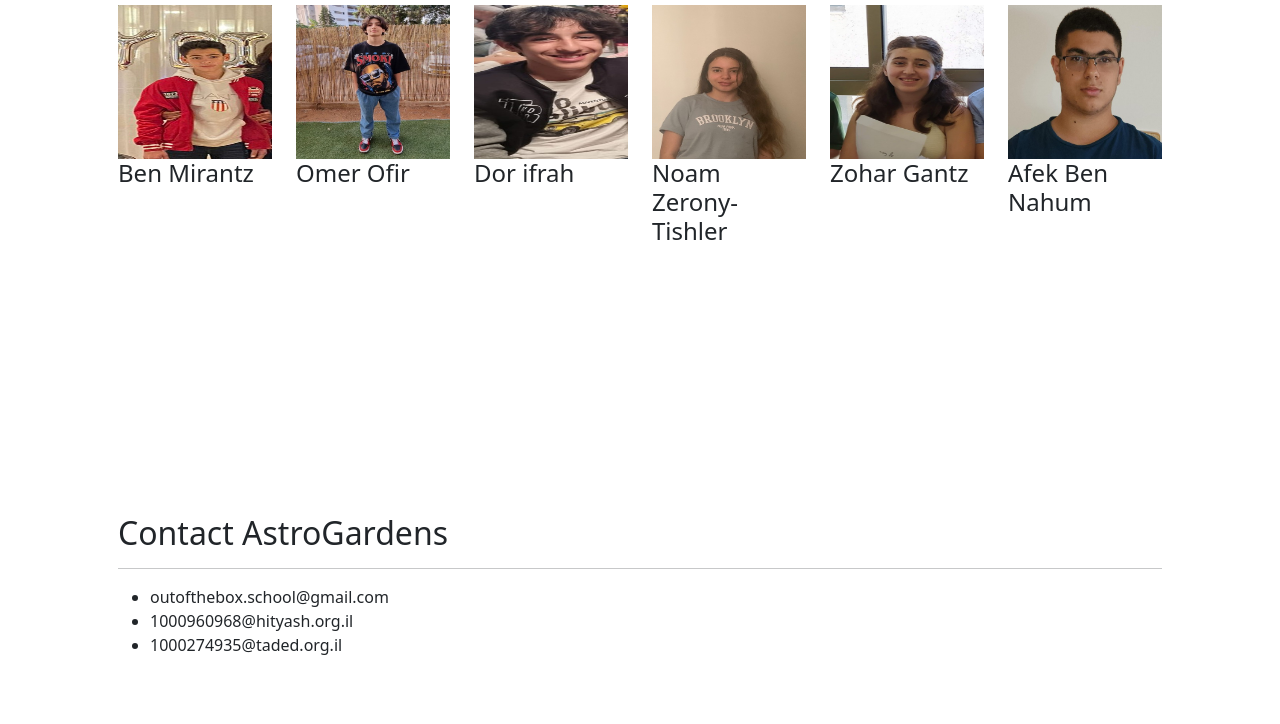
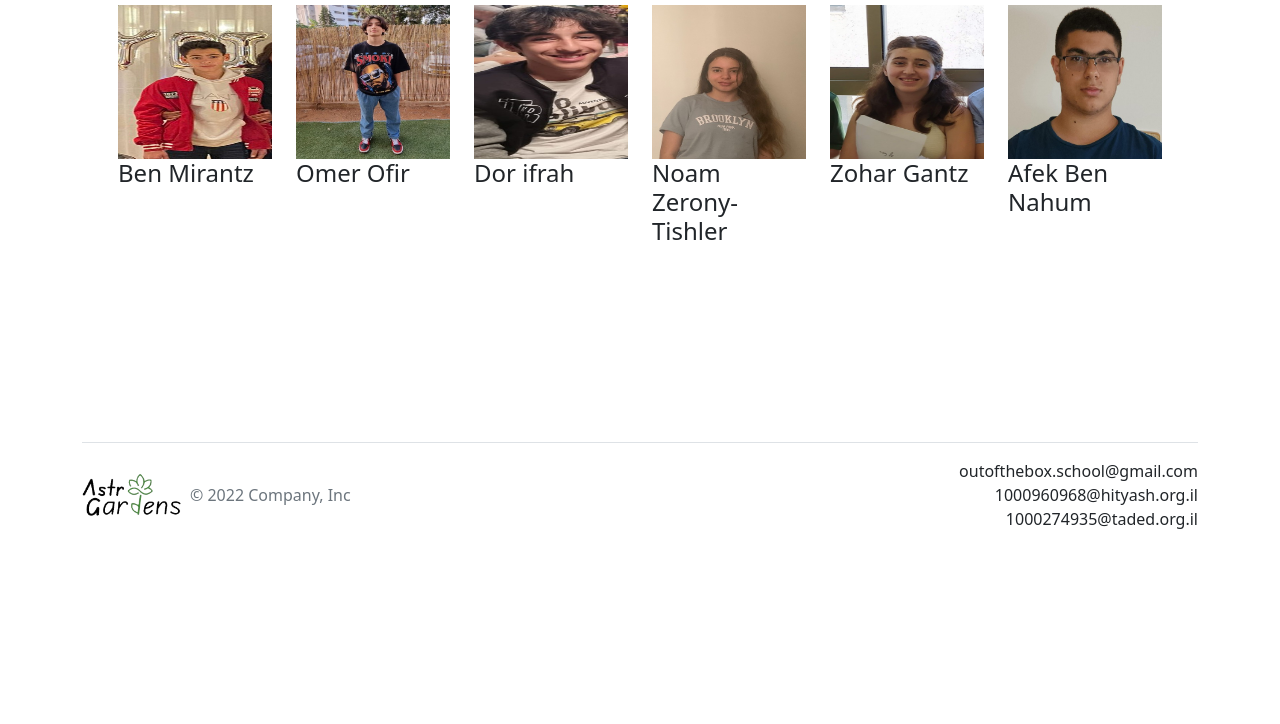
Before and after one commit to anonymous675/AstroGardens, a website: page index.html in a window 1280 px wide. Shown: the part 6575-7299 px from the top of the page. After the commit the page ends 7146 px from the top, so only its background shows below. Drawn offline with nearby package versions, Linux system fonts and the light colour scheme.

Commit message:
Update index.html

```diff
--- a/index.html
+++ b/index.html
@@ -157,21 +157,22 @@
         </div>
     </section>
 
-    <section id="contact">
-       <div class="container px-4 px-lg-5 py-5">
-            <div class="row gx-4 gx-lg-5">
-                <div class="col-lg-12">
-                    <h2 class="mt-5">Contact AstroGardens</h2>
-                    <hr>
-                    <ul>
-                        <li>outofthebox.school@gmail.com</li>
-                        <li>1000960968@hityash.org.il</li>
-                        <li>1000274935@taded.org.il</li>
-                    </ul>
-                </div>
-            </div>
-        </div>
-    </section>
+    <div class="container">
+  <footer class="d-flex flex-wrap justify-content-between align-items-center py-3 my-4 border-top">
+    <div class="col-md-4 d-flex align-items-center">
+      <a href="/" class="mb-3 me-2 mb-md-0 text-muted text-decoration-none lh-1">
+        <img src="assets/logo.png" alt="Logo" width="100px" height="auto" class="d-inline-block align-text-top">
+      </a>
+      <span class="mb-3 mb-md-0 text-muted">© 2022 Company, Inc</span>
+    </div>
+
+    <ul class="nav col-md-4 justify-content-end d-flex">
+      <li class="ms-3">outofthebox.school@gmail.com</li>
+      <li class="ms-3">1000960968@hityash.org.il</li>
+      <li class="ms-3">1000274935@taded.org.il</li>
+    </ul>
+  </footer>
+</div>
 
     <!-- Bootstrap core JS-->
     <script src="https://cdn.jsdelivr.net/npm/bootstrap@5.2.3/dist/js/bootstrap.bundle.min.js"></script>
```
